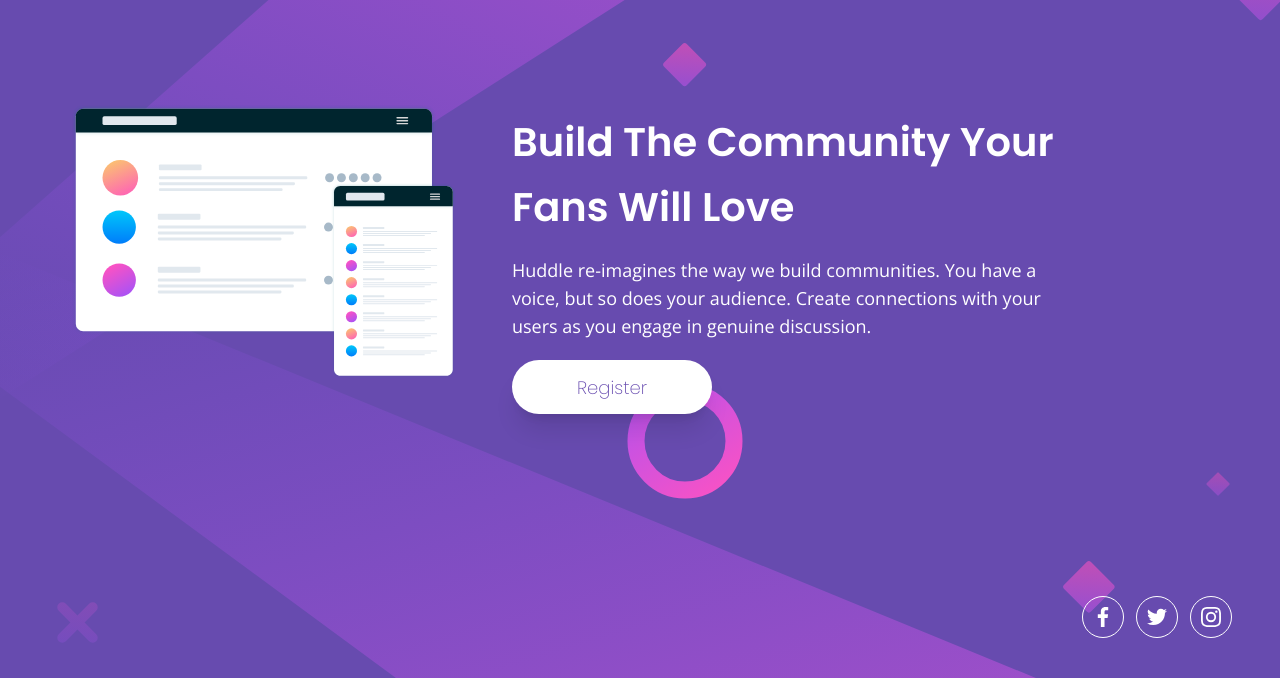
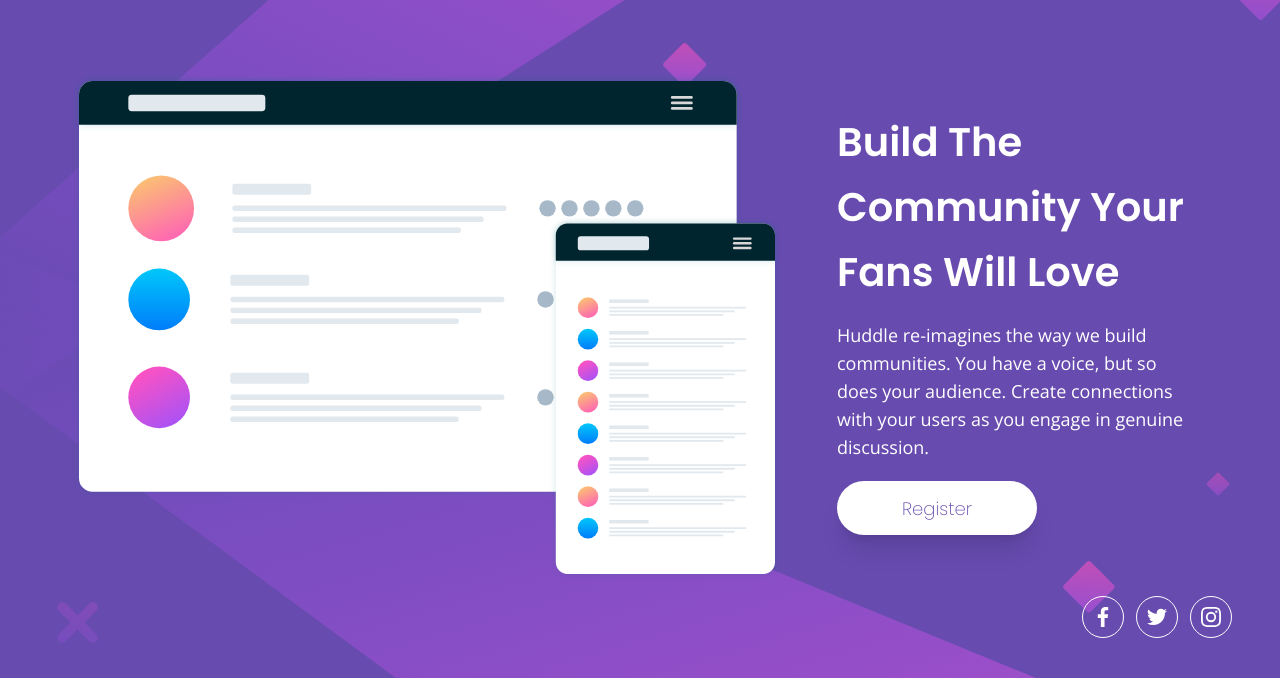
Before and after one commit to wendyhamel/FmhuddleLandingSingleIntro, a plain HTML site: page index.html in a window 1280 px wide. Shown: the part 122-800 px from the top of the page. Drawn offline with nearby package versions, Linux system fonts and the light colour scheme.

Commit message:
Responsive improvements

```diff
--- a/index.html
+++ b/index.html
@@ -27,9 +27,9 @@
     <img class="pl-0.5 h-8 md:h-[3.25rem] md:pl-1.5" src="./images/logo.svg" alt="Huddle logo">
   </header>
   <main class="relative mx-9 flex flex-col gap-12 md:flex-row md:mx-16 md:px-2 md:gap-14">
-    <img class="max-w-sm object-contain" src="./images/illustration-mockups.svg" alt="abstract image of chat page layout">
-    <section class="flex flex-col gap-4 justify-center text-center pt-2.5 md:text-start md:justify-start md:pt-10 max-w-xl">
-      <h1 class="text-2xl font-heading font-semibold leading-normal lg:text-[2.5rem] lg:leading-relaxed md:antialiased">Build The Community Your Fans Will Love</h1>
+    <img class="max-w-sm object-contain lg:max-w-lg xl:max-w-full" src="./images/illustration-mockups.svg" alt="abstract image of chat page layout">
+    <section class="flex flex-col gap-4 justify-center text-center pt-2.5 pb-12 md:text-start md:justify-start md:pt-10 max-w-xl">
+      <h1 class="text-2xl font-heading font-semibold leading-normal lg:text-4xl lg:antialiased xl:text-[2.5rem] xl:leading-relaxed">Build The Community Your Fans Will Love</h1>
 
       <p class="antialiased pb-1 lg:text-lg lg:pr-2">Huddle re-imagines the way we build communities. You have a voice, but so does your audience.
       Create connections with your users as you engage in genuine discussion.</p>
@@ -38,7 +38,7 @@
     </section>
   </main>
 
-  <footer class="absolute bottom-0 inset-x-0 px-12">
+  <footer class="sticky bottom-0 inset-x-0 px-12 pt-2 bg-violet/50 md:bg-transparent md:absolute">
     <section class="flex item-center justify-center gap-2.5 pb-10 max-w-screen-xl mx-auto lg:justify-end lg:gap-3 lg:ml-0">
       <a class="rounded-full border border-white grid place-items-center p-1.5 hover:border-magenta hover:text-magenta transition md:p-2.5" href="#" title="facebook logo">
         <svg class="w-3.5 h-3.5 md:w-5 md:h-5" xmlns="http://www.w3.org/2000/svg" viewBox="0 0 9 17">
```
